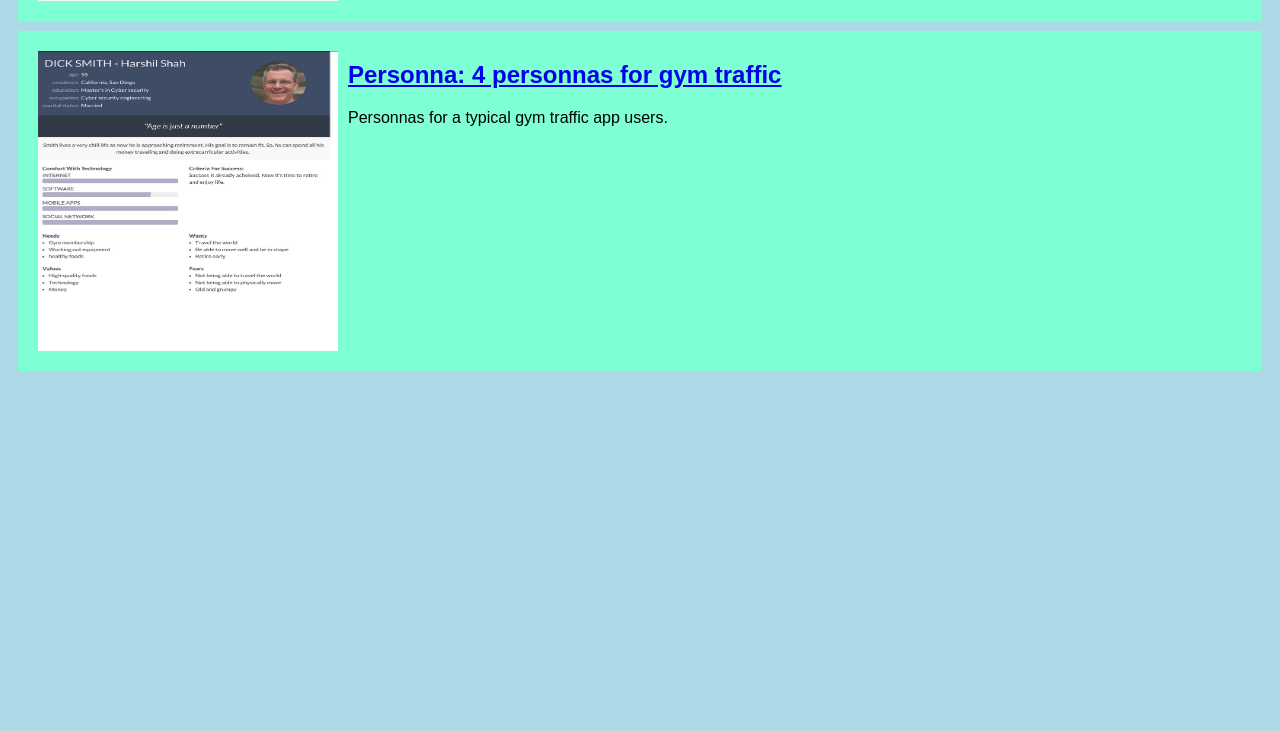
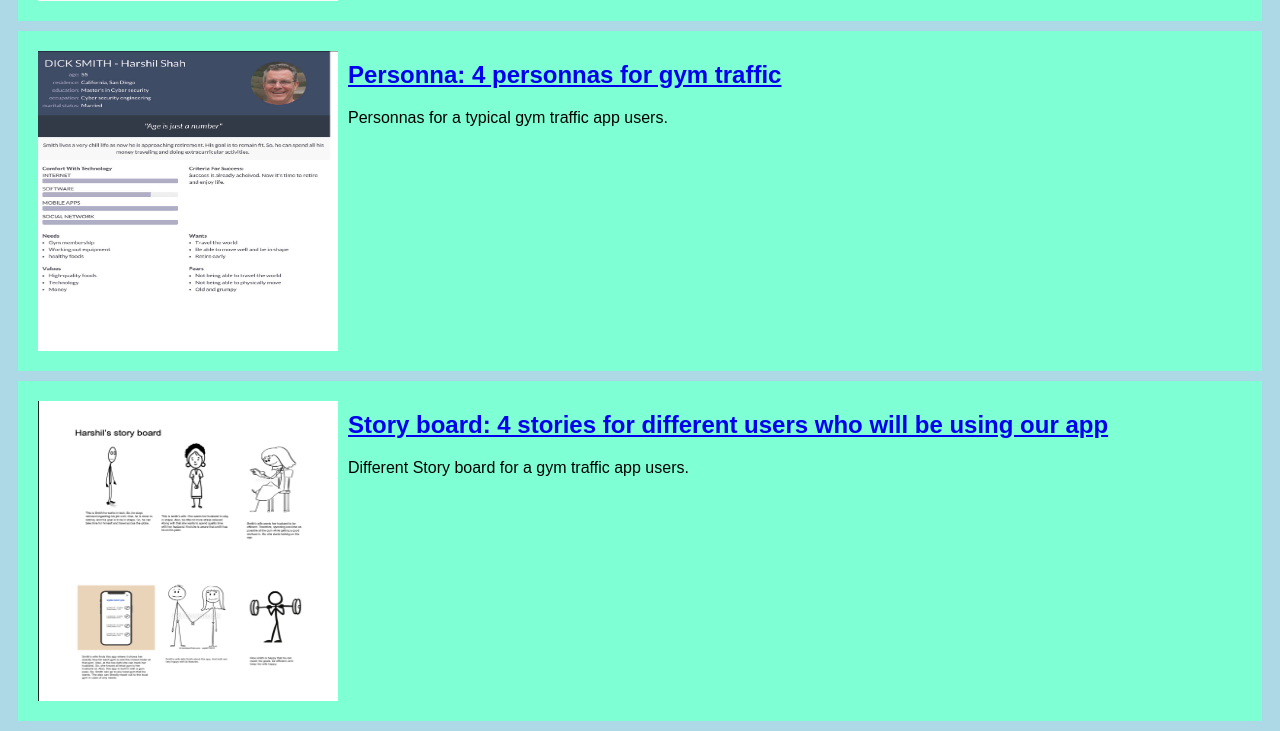
Before and after one commit to Harshil1823/Harshil1823.github.io, a plain HTML site: page index.html in a window 1280 px wide. Shown: the part 775-1506 px from the top of the page. Before the commit the page ends 1156 px from the top, so only its background shows below. Drawn offline with Linux system fonts and the light colour scheme.

Commit message:
Add files via upload

```diff
--- a/index.html
+++ b/index.html
@@ -44,6 +44,19 @@ Hi Harshil Shah
 
          </section>
 
+         <!-- Story board diagram assignment-->
+         <section class="Assignment">
+            <a href="Files/CSCE 190 Story board.pdf"><img src="Images/Story board.png"></a>
+            <section class = "ass-details">
+                <a href="Files/CSCE 190 Story board.pdf"><h2>Story board: 4 stories for different users who will be using our app </h2></a>
+                <p>
+                   Different Story board for a gym traffic app users.
+                </p>
+            </section>
+
+         </section>
+
+
 
     </body>
 </html>
```
